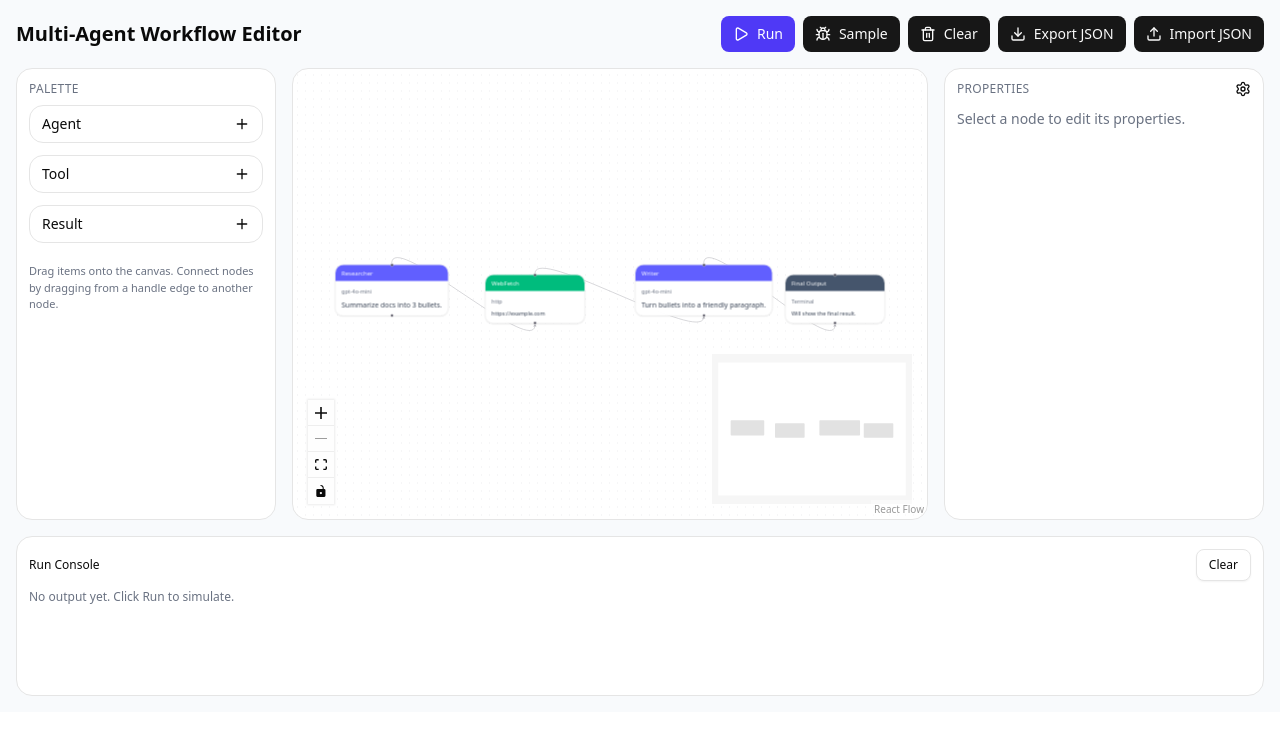
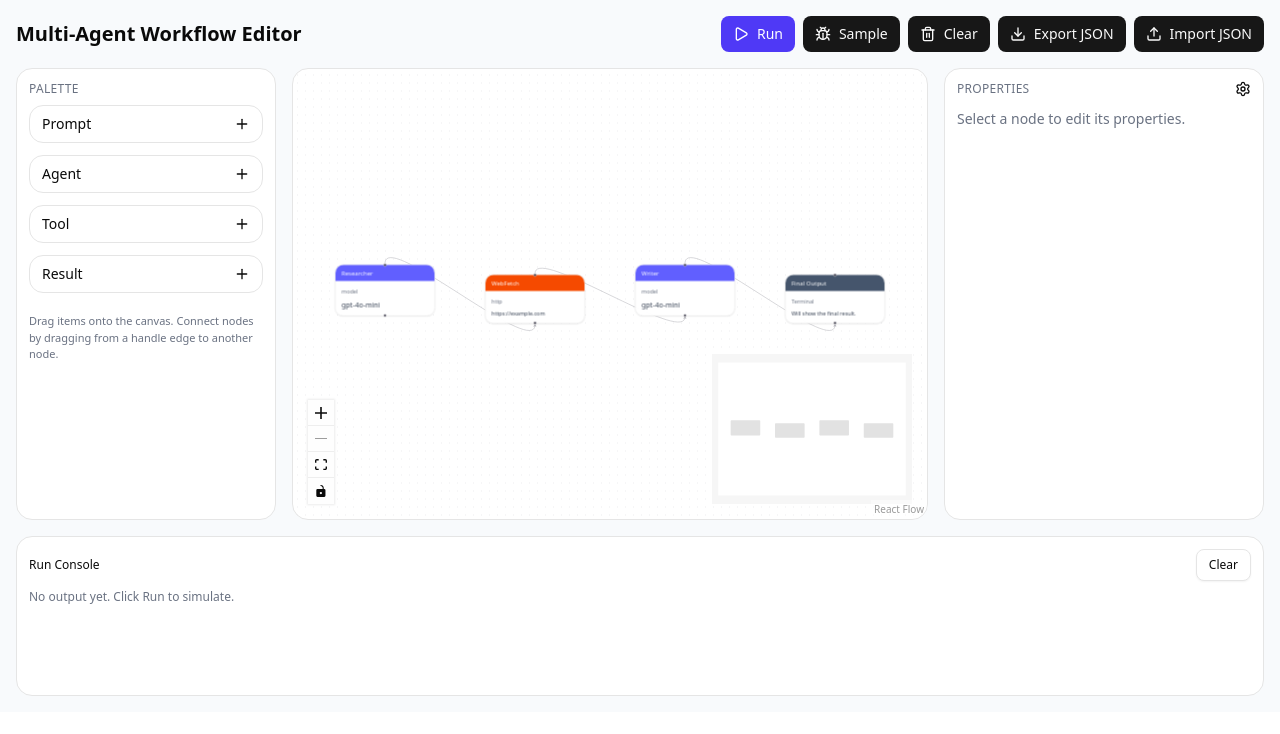
Before and after one commit to MyLightIsOn/dnd-ai-prototype, a Next.js app: page / in a window 1280 px wide. Both pictures are taken after a click on the button "Sample". Shown: the top 734 px of the page. Built offline with nearby package versions, Linux system fonts and the light colour scheme.

Commit message:
Added "prompt" node type and updated components to handle it.
Remove prompt text from agent node type.

```diff
--- a/components/nodes/index.tsx
+++ b/components/nodes/index.tsx
@@ -1,7 +1,7 @@
 import React from "react";
 import type { NodeProps, NodeTypes } from "@xyflow/react";
 import { Position, Handle } from "@xyflow/react";
-import type { AgentData, ToolData, OutputData } from "@/types";
+import type { AgentData, ToolData, OutputData, PromptData } from "@/types";
 
 function NodeChrome({
   title,
@@ -38,11 +38,11 @@ export const AgentNode: React.FC<NodeProps> = ({ data }) => {
   return (
     <NodeChrome
       title={d.name || "Agent"}
-      subtitle={d.model || "model"}
+      subtitle={"model"}
       color="bg-indigo-500"
     >
       <div className="text-gray-700 line-clamp-3">
-        {d.prompt || "Prompt goes here…"}
+        {d.model || "Model Type"}
       </div>
     </NodeChrome>
   );
@@ -54,7 +54,7 @@ export const ToolNode: React.FC<NodeProps> = ({ data }) => {
     <NodeChrome
       title={d.name || "Tool"}
       subtitle={d.kind || "HTTP/DB/Code"}
-      color="bg-emerald-500"
+      color="bg-orange-600"
     >
       <div className="text-gray-700">
         {d.config?.endpoint ? (
@@ -82,8 +82,24 @@ export const ResultNode: React.FC<NodeProps> = ({ data }) => {
   );
 };
 
+export const PromptNode: React.FC<NodeProps> = ({ data }) => {
+  const d = (data || {}) as PromptData;
+  return (
+    <NodeChrome
+      title={d.name || "Prompt"}
+      subtitle="Input"
+      color="bg-emerald-500"
+    >
+      <div className="text-[11px] text-gray-700 whitespace-pre-wrap max-h-24 overflow-auto ">
+        {d.text || "Prompt goes here"}
+      </div>
+    </NodeChrome>
+  );
+};
+
 export const nodeTypes: NodeTypes = {
   agent: AgentNode,
   tool: ToolNode,
   result: ResultNode,
+  prompt: PromptNode,
 };
--- a/components/palette-item/index.tsx
+++ b/components/palette-item/index.tsx
@@ -7,7 +7,7 @@ function PaletteItem({
   label,
   meta,
 }: {
-  type: "agent" | "tool" | "result";
+  type: "agent" | "tool" | "result" | "prompt";
   label: string;
   meta?: NodeData;
 }) {
--- a/components/palette/index.tsx
+++ b/components/palette/index.tsx
@@ -8,12 +8,16 @@ function Pallette() {
         Palette
       </div>
       <PaletteItem
+        type={"prompt"}
+        label={"Prompt"}
+        meta={{ name: "Prompt", text: "Your prompt here" }}
+      />
+      <PaletteItem
         type="agent"
         label="Agent"
         meta={{
           name: "Agent",
           model: "gpt-4o-mini",
-          prompt: "Your prompt here",
         }}
       />
       <PaletteItem
--- a/components/properties/index.tsx
+++ b/components/properties/index.tsx
@@ -1,7 +1,7 @@
 import React from "react";
 import { Input } from "../ui/input";
 import { Textarea } from "../ui/textarea";
-import type { AgentData, ToolData, OutputData } from "@/types";
+import type { AgentData, ToolData, OutputData, PromptData } from "@/types";
 import type { TypedNode } from "@/types";
 
 function PropertiesPanel({
@@ -9,7 +9,9 @@ function PropertiesPanel({
   onChange,
 }: {
   selected: TypedNode | null | undefined;
-  onChange: (patch: Partial<AgentData & ToolData & OutputData>) => void;
+  onChange: (
+    patch: Partial<AgentData & ToolData & OutputData & PromptData>,
+  ) => void;
 }) {
   if (!selected)
     return (
@@ -39,12 +41,16 @@ function PropertiesPanel({
               onChange={(e) => onChange({ model: e.target.value })}
             />
           </div>
+        </>
+      )}
+      {type === "prompt" && (
+        <>
           <div className="grid gap-2">
             <label className="text-xs text-gray-600">Prompt</label>
             <Textarea
               rows={5}
-              value={(data as AgentData).prompt || ""}
-              onChange={(e) => onChange({ prompt: e.target.value })}
+              value={(data as PromptData).text || ""}
+              onChange={(e) => onChange({ text: e.target.value })}
             />
           </div>
         </>
--- a/types/agent.ts
+++ b/types/agent.ts
@@ -1,6 +1,5 @@
 export type AgentData = {
   name?: string;
   model?: string;
-  prompt?: string;
   preview?: string;
 };
--- a/types/graph.ts
+++ b/types/graph.ts
@@ -2,7 +2,8 @@ import type { Node } from "@xyflow/react";
 import type { AgentData } from "./agent";
 import type { ToolData } from "./tool";
 import type { OutputData } from "./output";
+import { PromptData } from "@/types/prompt";
 
-export type NodeData = AgentData | ToolData | OutputData;
+export type NodeData = AgentData | ToolData | OutputData | PromptData;
 export type TypedNode = Node<NodeData>;
 export type Id = string;
--- a/types/index.ts
+++ b/types/index.ts
@@ -2,3 +2,4 @@ export * from "./agent";
 export * from "./tool";
 export * from "./output";
 export * from "./graph";
+export * from "./prompt";
--- /dev/null
+++ b/types/prompt.ts
@@ -0,0 +1,4 @@
+export type PromptData = {
+  name?: string;
+  text?: string;
+};
```
